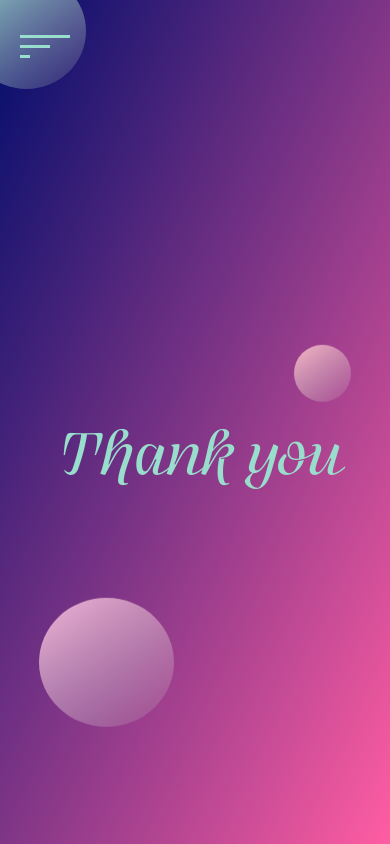
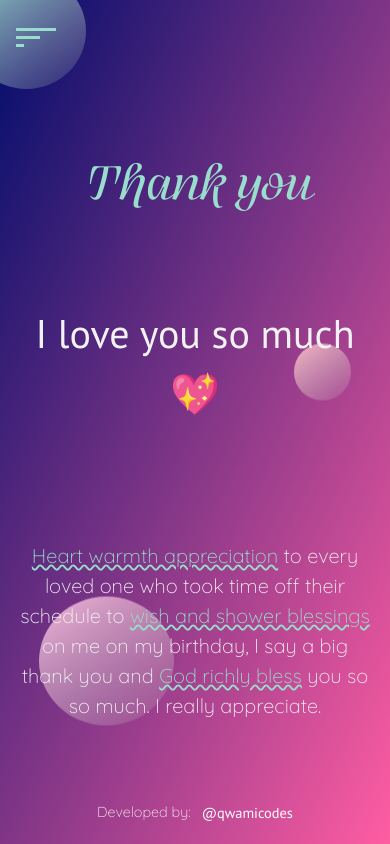
Before and after one commit to qwamicodes/birthdaysite, a React (Create React App) app: page / in a window 390 px wide. Built offline with nearby package versions, Linux system fonts and the light colour scheme.

Commit message:
mobile version

```diff
--- a/src/css/styles.css
+++ b/src/css/styles.css
@@ -24,7 +24,7 @@
   tab = 900px = 56.25em
   tab-land = 1024px = 64em
   wide-desktop = 1366px = 85.375em
-  full-desktop = 12000px = 75em
+  full-desktop = 1200px = 75em
   wider-desktop = 1440px = 90em
   desktop = 1920px = 120em
   4k = 2560px = 160rem
@@ -202,9 +202,15 @@
 html {
   font-size: 62.5%;
   box-sizing: inherit; }
-  @media only screen and (max-width: 20em) {
+  @media only screen and (max-width: 85.375em) {
     html {
-      font-size: 35%; } }
+      font-size: 60%; } }
+  @media only screen and (max-width: 56.25em) {
+    html {
+      font-size: 58%; } }
+  @media only screen and (max-width: 30em) {
+    html {
+      font-size: 50%; } }
 
 body {
   font: 300 1.8rem "Quicksand-Light";
@@ -390,3 +396,24 @@ button {
   text-align: center;
   line-height: 150%;
   margin: 0 auto; }
+  @media only screen and (max-width: 85.375em) {
+    .body {
+      width: 50%; } }
+  @media only screen and (max-width: 64em) {
+    .body {
+      width: 60%; } }
+  @media only screen and (max-width: 56.25em) {
+    .body {
+      width: 65%; } }
+  @media only screen and (max-width: 48em) {
+    .body {
+      width: 70%; } }
+  @media only screen and (max-width: 37.5em) {
+    .body {
+      width: 80%; } }
+  @media only screen and (max-width: 30em) {
+    .body {
+      width: 90%; } }
+  @media only screen and (max-width: 20em) {
+    .body {
+      width: 98%; } }
--- a/src/sass/base/_reset.scss
+++ b/src/sass/base/_reset.scss
@@ -8,8 +8,20 @@ html {
   font-size: 62.5%;
   box-sizing: inherit;
 
-  @include respond(mobile-small) {
-    font-size: 35%;
+  @include respond(wide-desktop) {
+    font-size: 60%;
+  }
+
+  // @include respond(tab-land) {
+  //   font-size: 58%;
+  // }
+
+  @include respond(tab) {
+    font-size: 58%;
+  }
+
+  @include respond(mobile) {
+    font-size: 50%;
   }
 }
 
--- a/src/sass/pages/_home.scss
+++ b/src/sass/pages/_home.scss
@@ -39,4 +39,32 @@
   text-align: center;
   line-height: 150%;
   margin: 0 auto;
+
+  @include respond(wide-desktop) {
+    width: 50%;
+  }
+
+  @include respond(tab-land) {
+    width: 60%;
+  }
+
+  @include respond(tab) {
+    width: 65%;
+  }
+
+  @include respond(tab-port) {
+    width: 70%;
+  }
+
+  @include respond(mobile-big) {
+    width: 80%;
+  }
+
+  @include respond(mobile) {
+    width: 90%;
+  }
+
+  @include respond(mobile-small) {
+    width: 98%;
+  }
 }
--- a/src/sass/utils/_mediaqueries.scss
+++ b/src/sass/utils/_mediaqueries.scss
@@ -7,7 +7,7 @@
   tab = 900px = 56.25em
   tab-land = 1024px = 64em
   wide-desktop = 1366px = 85.375em
-  full-desktop = 12000px = 75em
+  full-desktop = 1200px = 75em
   wider-desktop = 1440px = 90em
   desktop = 1920px = 120em
   4k = 2560px = 160rem
```
